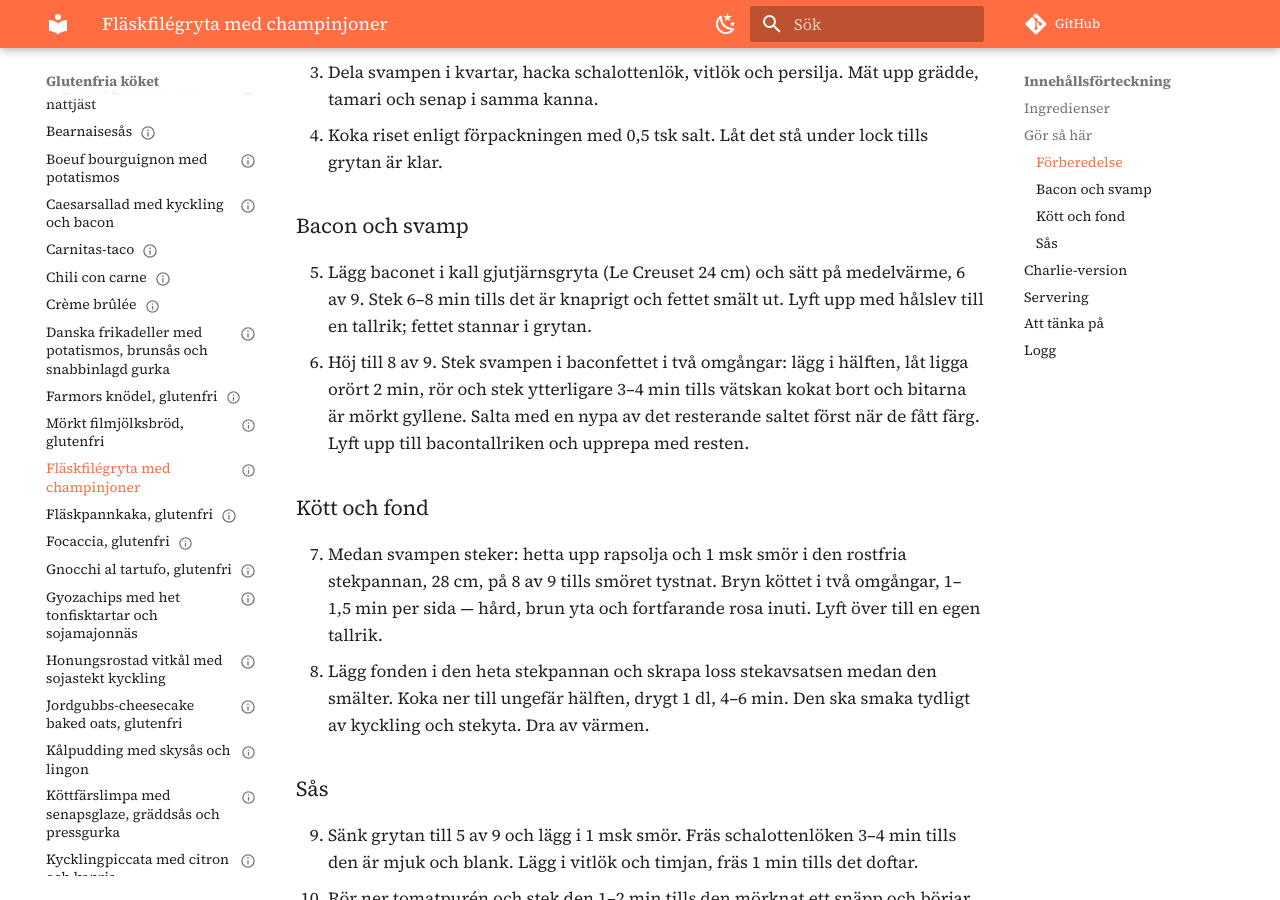
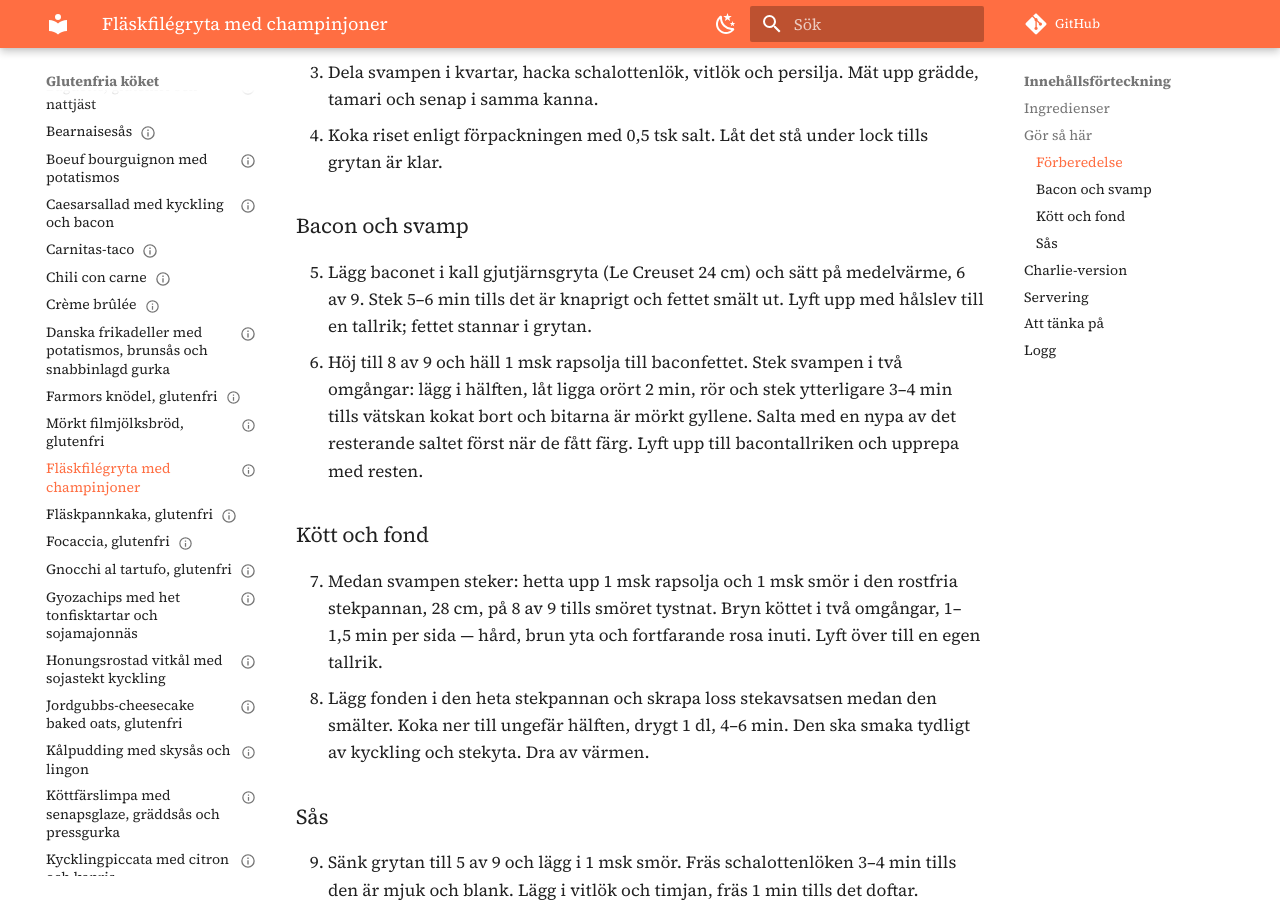
Before and after one commit to Hakan-ValidAlpha/glutenfriakocken, an MkDocs documentation site: the page built from docs/recept/flaskfilegryta-champinjoner.md, in a window 1280 px wide and 900 px high, scrolled down 1933 px. Built offline with MkDocs 1.6.1 and Material for MkDocs 9.7.7, drawn with Linux system fonts in a browser that asks for light colours; comment, search, counter and statistics services are not loaded; some of the changed text lies outside the part shown.

Commit message:
fläskfilégryta: Lagning 1, betyg 4, baconet halverat
Co-Authored-By: Claude Fable 5.2 <noreply@anthropic.com>
Claude-Session: https://claude.ai/code/session_012LLv3mBiqyVecAsMdEx9LZ

```diff
--- a/docs/recept/flaskfilegryta-champinjoner.md
+++ b/docs/recept/flaskfilegryta-champinjoner.md
@@ -25,9 +25,9 @@ Krämig vardagsgryta i svensk stil, men byggd för mer smak: hårt brynt fläskf
 |---:|---|
 | 600 g | fläskfilé, putsad |
 | 1,5 tsk | salt (1 tsk till köttet, resten till svampen) |
-| 140 g | bacon, tärnat |
+| 70 g | bacon, tärnat |
 | 400 g | kastanjechampinjoner (eller vita champinjoner), i kvartar |
-| 1 msk | rapsolja |
+| 2 msk | rapsolja (1 msk till svampen, 1 msk till köttet) |
 | 2 msk | smör (1 msk till köttet, 1 msk till löken) |
 | 2 st | schalottenlökar, finhackade |
 | 2 st | vitlöksklyftor, finhackade |
@@ -60,12 +60,12 @@ Krämig vardagsgryta i svensk stil, men byggd för mer smak: hårt brynt fläskf
 
 ### Bacon och svamp
 
-5. Lägg baconet i kall gjutjärnsgryta (Le Creuset 24 cm) och sätt på medelvärme, 6 av 9. Stek 6–8 min tills det är knaprigt och fettet smält ut. Lyft upp med hålslev till en tallrik; fettet stannar i grytan.
-6. Höj till 8 av 9. Stek svampen i baconfettet i två omgångar: lägg i hälften, låt ligga orört 2 min, rör och stek ytterligare 3–4 min tills vätskan kokat bort och bitarna är mörkt gyllene. Salta med en nypa av det resterande saltet först när de fått färg. Lyft upp till bacontallriken och upprepa med resten.
+5. Lägg baconet i kall gjutjärnsgryta (Le Creuset 24 cm) och sätt på medelvärme, 6 av 9. Stek 5–6 min tills det är knaprigt och fettet smält ut. Lyft upp med hålslev till en tallrik; fettet stannar i grytan.
+6. Höj till 8 av 9 och häll 1 msk rapsolja till baconfettet. Stek svampen i två omgångar: lägg i hälften, låt ligga orört 2 min, rör och stek ytterligare 3–4 min tills vätskan kokat bort och bitarna är mörkt gyllene. Salta med en nypa av det resterande saltet först när de fått färg. Lyft upp till bacontallriken och upprepa med resten.
 
 ### Kött och fond
 
-7. Medan svampen steker: hetta upp rapsolja och 1 msk smör i den rostfria stekpannan, 28 cm, på 8 av 9 tills smöret tystnat. Bryn köttet i två omgångar, 1–1,5 min per sida — hård, brun yta och fortfarande rosa inuti. Lyft över till en egen tallrik.
+7. Medan svampen steker: hetta upp 1 msk rapsolja och 1 msk smör i den rostfria stekpannan, 28 cm, på 8 av 9 tills smöret tystnat. Bryn köttet i två omgångar, 1–1,5 min per sida — hård, brun yta och fortfarande rosa inuti. Lyft över till en egen tallrik.
 8. Lägg fonden i den heta stekpannan och skrapa loss stekavsatsen medan den smälter. Koka ner till ungefär hälften, drygt 1 dl, 4–6 min. Den ska smaka tydligt av kyckling och stekyta. Dra av värmen.
 
 ### Sås
@@ -100,4 +100,7 @@ Krämig vardagsgryta i svensk stil, men byggd för mer smak: hårt brynt fläskf
 
 ## Logg
 
-*Ingen lagning loggad ännu.* Notera vid första lagningen: om såsen hann bli tillräckligt tjock på 6–8 min, och hur mycket citron som gick åt.
+??? abstract "Lagning 1 — 2026-11-17 · betyg 4"
+    **Resultat:** Mycket god, men lite för mycket baconsmak. Hakan åt ensam.
+    **Ändrat i huvudtexten:** Baconet halverat från 140 g till 70 g så att det stöttar i stället för att dominera. 1 msk rapsolja tillagd till svampen för att ersätta fettet som försvinner, och baconets stektid kortad till 5–6 min.
+    **Charlie:** Smakade inte.
```
Also changed, not shown: other parts of docs/recept/flaskfilegryta-champinjoner.md (+4 -4 lines).
